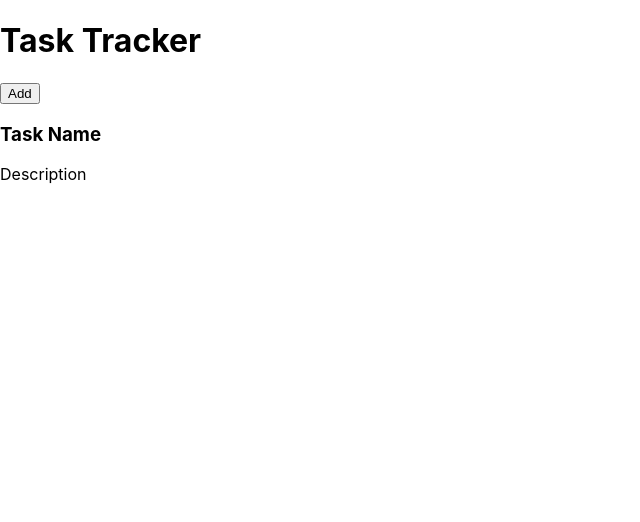
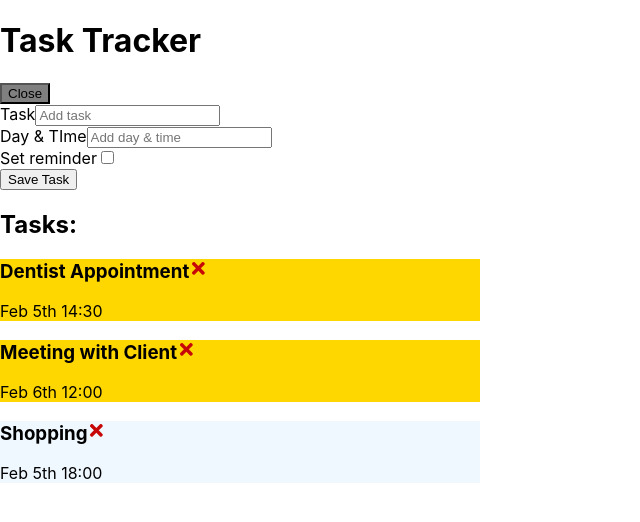
Before and after one commit to PaulinaDesign/Task-tracker, a React (Create React App) app: page / in a window 1280 px wide. Both pictures are taken after a click on the button "Add". Shown: the top 522 px of the page, without its empty margins (0-640 px from the left). Built offline with nearby package versions, Linux system fonts and the light colour scheme.

Commit message:
Added function to remove old task and toggle form to add new task

```diff
--- a/package.json
+++ b/package.json
@@ -6,8 +6,10 @@
     "@testing-library/jest-dom": "^5.11.9",
     "@testing-library/react": "^11.2.3",
     "@testing-library/user-event": "^12.6.2",
+    "node-sass": "^4.0.0",
     "react": "^17.0.1",
     "react-dom": "^17.0.1",
+    "react-icons": "^4.1.0",
     "react-scripts": "4.0.1",
     "web-vitals": "^0.2.4"
   },
--- a/src/App.js
+++ b/src/App.js
@@ -1,13 +1,58 @@
-import Header from "./components/Header";
+import { useState } from "react";
+import { AddTask, Header, Tasks} from "./components";
 
 function App() {
+  const [showAddForm, setShowAddForm] = useState(false);
+  const [tasks, setTasks] = useState([
+    {
+      id: 1,
+      name: "Dentist Appointment",
+      date: "Feb 5th 14:30",
+      reminder: true,
+    },
+    {
+      id: 2,
+      name: "Meeting with Client",
+      date: "Feb 6th 12:00",
+      reminder: true,
+    },
+    {
+      id: 3,
+      name: "Shopping",
+      date: "Feb 5th 18:00",
+      reminder: false,
+    }
+  ]);
+
+  const addTask = (task) => {
+    const id = Math.floor(Math.random() * 10000) + 1;
+
+    const newTask = {
+      id,
+      ...task
+    };
+
+    setTasks([...tasks, newTask]);
+  };
+
+  const deleteTask = id => {
+    setTasks(tasks.filter((task) => task.id !== id));
+  };
+
+  const toggleReminder = id => {
+    setTasks(tasks.map((task) => task.id === id ? {...task, reminder: !task.reminder} : task));
+  };
+
   return (
     <div className="container">
-      <Header />
-      <section className="App-header">
-        <h3>Task Name</h3>
-        <p>Description</p>
-      </section>
+      <Header onAdd={() => setShowAddForm(!showAddForm)} showAddForm={showAddForm} />
+      {showAddForm &&
+        <AddTask onAdd={addTask} />
+      }
+      {tasks.length > 0
+        ? <Tasks tasks={tasks} onDelete={deleteTask} onToggle={toggleReminder} />
+        : "No tasks"
+      }
     </div>
   );
 }
--- /dev/null
+++ b/src/components/AddTask/AddTask.js
@@ -0,0 +1,58 @@
+import { useState } from "react";
+
+const AddTask = (props) => {
+  const [name, setName] = useState("");
+  const [date, setDate] = useState("");
+  const [reminder, setReminder] = useState(false);
+
+  const onSubmit = (e) => {
+    e.preventDefault();
+
+    if(!name) {
+      alert("You forgot to add task name");
+      return;
+    }
+
+    props.onAdd({ name, date, reminder });
+
+    setName("");
+    setDate("");
+    setReminder(false);
+  };
+
+  return (
+    <form className="add-form" onSubmit={onSubmit}>
+      <div className="add-form__control">
+        <label>Task</label>
+        <input
+          type="text"
+          placeholder="Add task"
+          value={name}
+          onChange={(e) => setName(e.target.value)}
+        />
+      </div>
+      <div className="add-form__control">
+        <label>Day & TIme</label>
+        <input
+          type="text"
+          placeholder="Add day & time"
+          value={date}
+          onChange={(e) => setDate(e.target.value)}
+        />
+      </div>
+      <div className="add-form__control">
+        <label>Set reminder</label>
+        <input
+          type="checkbox"
+          checked={reminder}
+          value={reminder}
+          onChange={(e) => setReminder(e.currentTarget.checked)}
+        />
+      </div>
+
+      <input type="submit" value="Save Task" />
+    </form>
+  )
+}
+
+export default AddTask;
--- a/src/components/Button.js
+++ b/src/components/Button/Button.js
@@ -1,8 +1,9 @@
 import PropTypes from 'prop-types';
+import "./Button.scss";
 
 const Button = (props) => {
   return (
-    <button classname="button" onClick={props.onClick}>
+    <button className={`button ${props.children === "Close" ? "button--open" : ""}`} onClick={props.onClick}>
       {props.children}
     </button>
   )
@@ -11,6 +12,7 @@
 Button.propTypes = {
   children: PropTypes.string.isRequired,
   onClick: PropTypes.func,
+  color: PropTypes.string,
 };
 
 
--- /dev/null
+++ b/src/components/Button/Button.scss
@@ -0,0 +1,7 @@
+.button {
+  background-color: green;
+
+  &--open {
+    background-color: gray;
+  }
+}
--- a/src/components/Header.js
+++ b/src/components/Header/Header.js
@@ -1,15 +1,11 @@
 import PropTypes from 'prop-types';
-import Button from "./Button";
+import { Button } from "../../components";
 
 const Header = (props) => {
-  const onClick = () => {
-    alert("You clicked me");
-  };
-
   return (
     <header className="header">
       <h1>{props.title}</h1>
-      <Button onClick={onClick}>Add</Button>
+      <Button onClick={props.onAdd}>{props.showAddForm ? "Close" : "Add"}</Button>
     </header>
   )
 }
@@ -20,6 +16,8 @@
 
 Header.protoTypes = {
   title: PropTypes.string,
+  onAdd: PropTypes.func,
+  showAddForm: PropTypes.bool,
 }
 
 export default Header;
--- /dev/null
+++ b/src/components/Task/Task.js
@@ -0,0 +1,15 @@
+import { FaTimes } from "react-icons/fa";
+import "./Task.scss";
+
+const Task = (props) => {
+  return (
+    <div className={`task ${props.task.reminder ? "task--reminder" : ""}`} onDoubleClick={() => props.onToggle(props.task.id)}>
+      <h3>{props.task.name}
+        <FaTimes className="task__delete-icon" onClick={() => props.onDelete(props.task.id)} />
+      </h3>
+      <p>{props.task.date}</p>
+    </div>
+  )
+}
+
+export default Task;
--- /dev/null
+++ b/src/components/Task/Task.scss
@@ -0,0 +1,12 @@
+.task {
+  background-color: aliceblue;
+  max-width: 30rem;
+
+  &--reminder {
+    background-color: gold;
+  }
+
+  &__delete-icon {
+    color: rgb(199, 8, 8);
+  }
+}
--- /dev/null
+++ b/src/components/Tasks/Tasks.js
@@ -0,0 +1,19 @@
+// import PropTypes from 'prop-types';
+import { Task } from "../../components";
+
+const Tasks = (props) => {
+  return (
+    <>
+      <h2>Tasks:</h2>
+      {props.tasks.map((task) => (
+        <Task key={task.id} task={task} onDelete={props.onDelete} onToggle={props.onToggle} />
+      ))}
+    </>
+  )
+}
+
+// Tasks.propTypes = {
+
+// };
+
+export default Tasks;
--- /dev/null
+++ b/src/components/index.js
@@ -0,0 +1,5 @@
+export { default as AddTask } from "./AddTask/AddTask";
+export { default as Button } from "./Button/Button";
+export { default as Header } from "./Header/Header";
+export { default as Task } from "./Task/Task";
+export { default as Tasks } from "./Tasks/Tasks";
--- a/src/index.js
+++ b/src/index.js
@@ -2,7 +2,6 @@
 import ReactDOM from 'react-dom';
 import './index.css';
 import App from './App';
-import reportWebVitals from './reportWebVitals';
 
 ReactDOM.render(
   <React.StrictMode>
```
Also changed, not shown: 2 other files (tests, documents, lock files or other folders).
